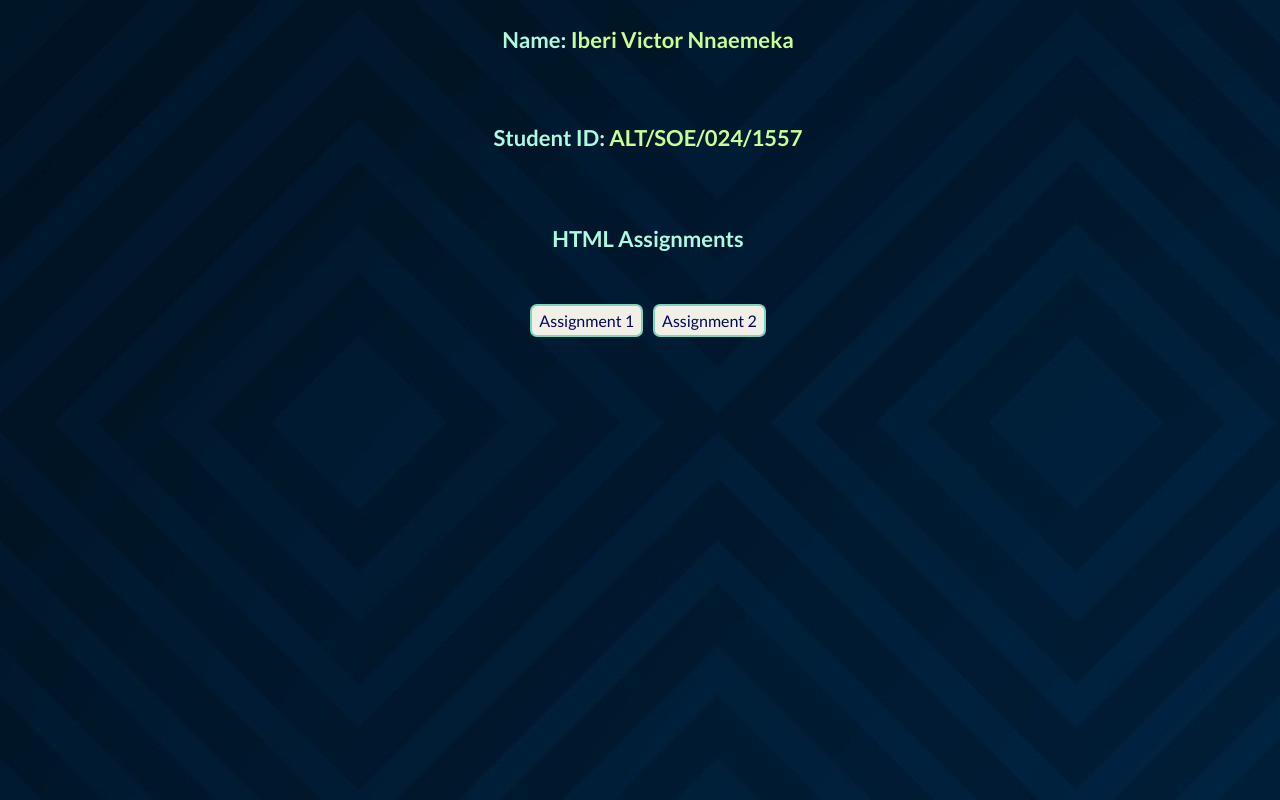
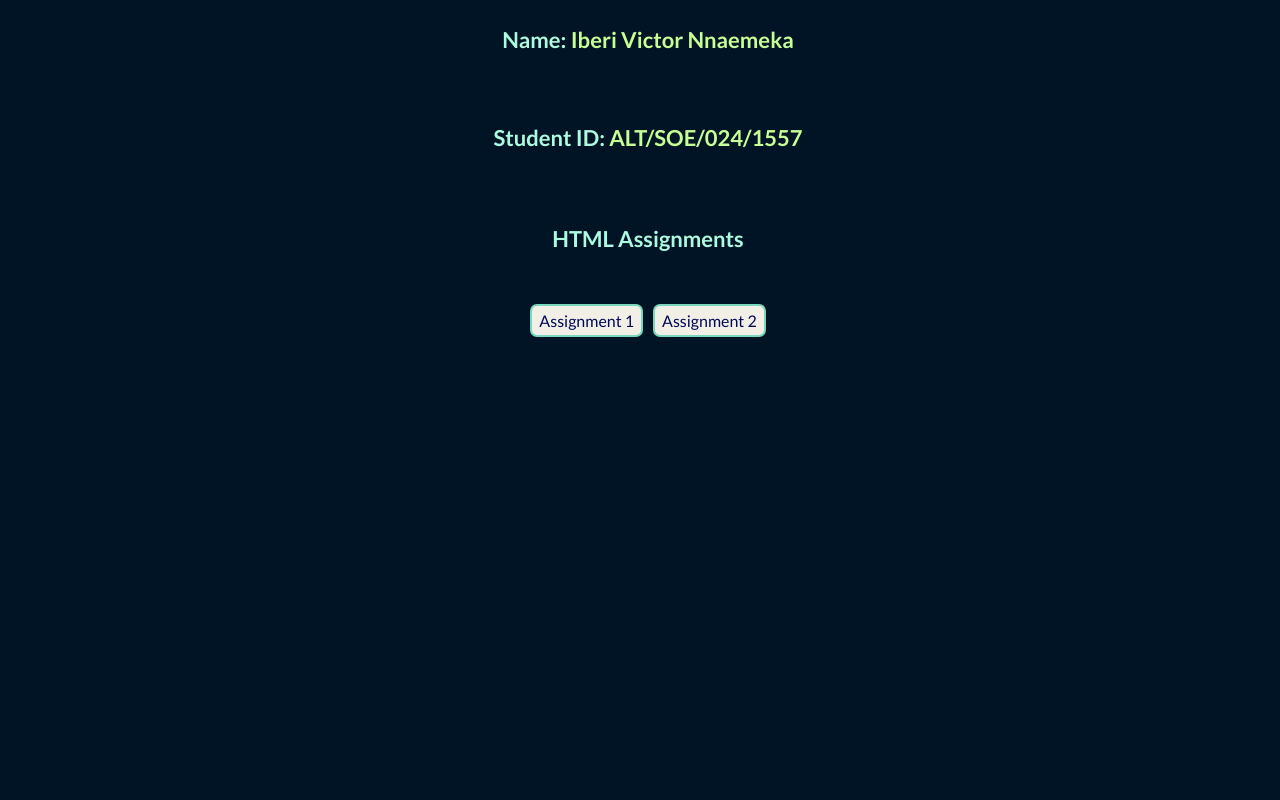
Before and after one commit to mavic01/html-assignments, a plain HTML site: page index.html in a window 1280 px wide. Drawn offline with Linux system fonts and the light colour scheme.

Commit message:
new update

```diff
--- a/index.html
+++ b/index.html
@@ -9,7 +9,7 @@
 
         body {
             font-family: 'Lato', sans-serif;
-            background-image: url("assets/patternn.jpg");
+            background-color: #011425;
             width: 100vw;
         }
         .link-container {
```
